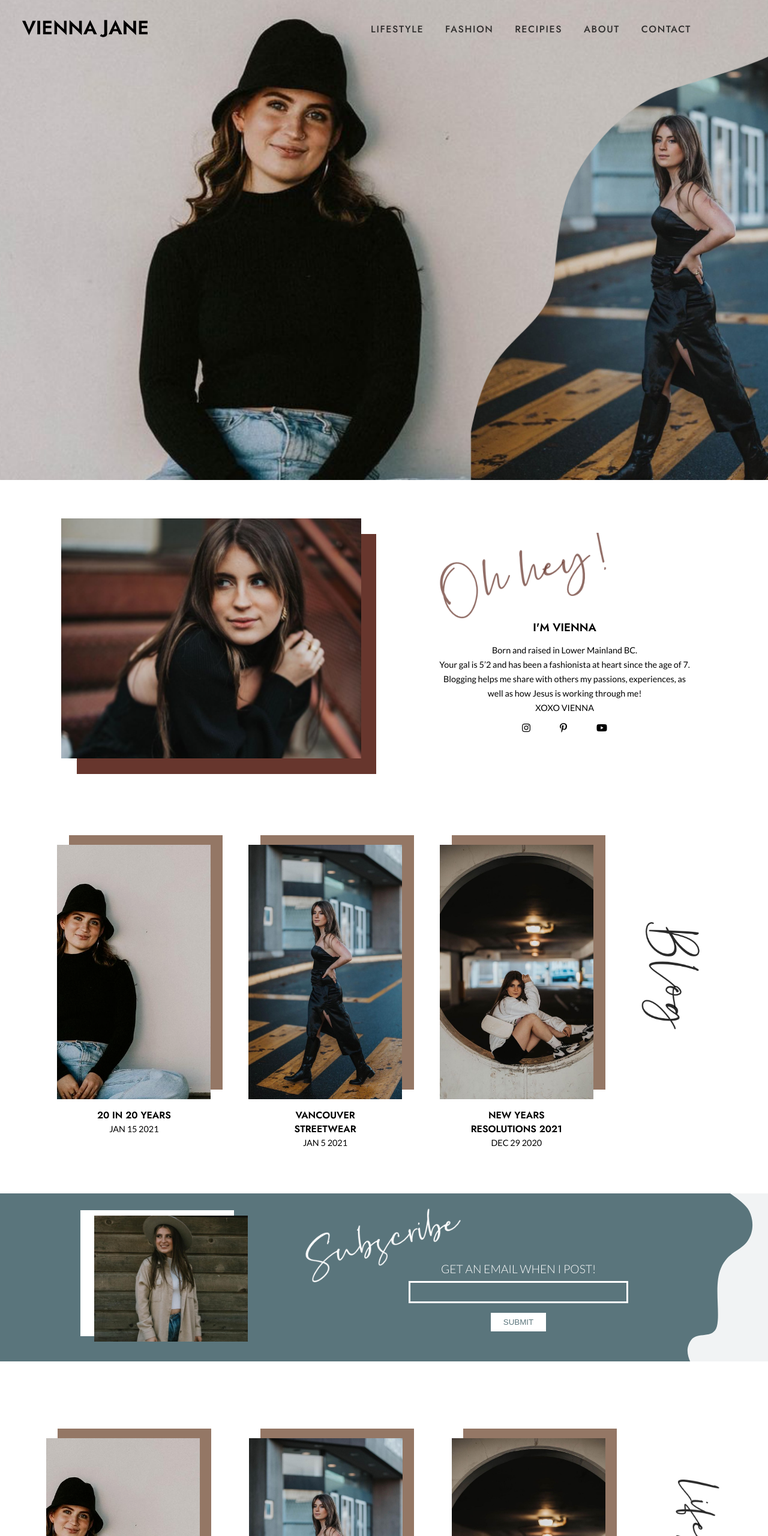
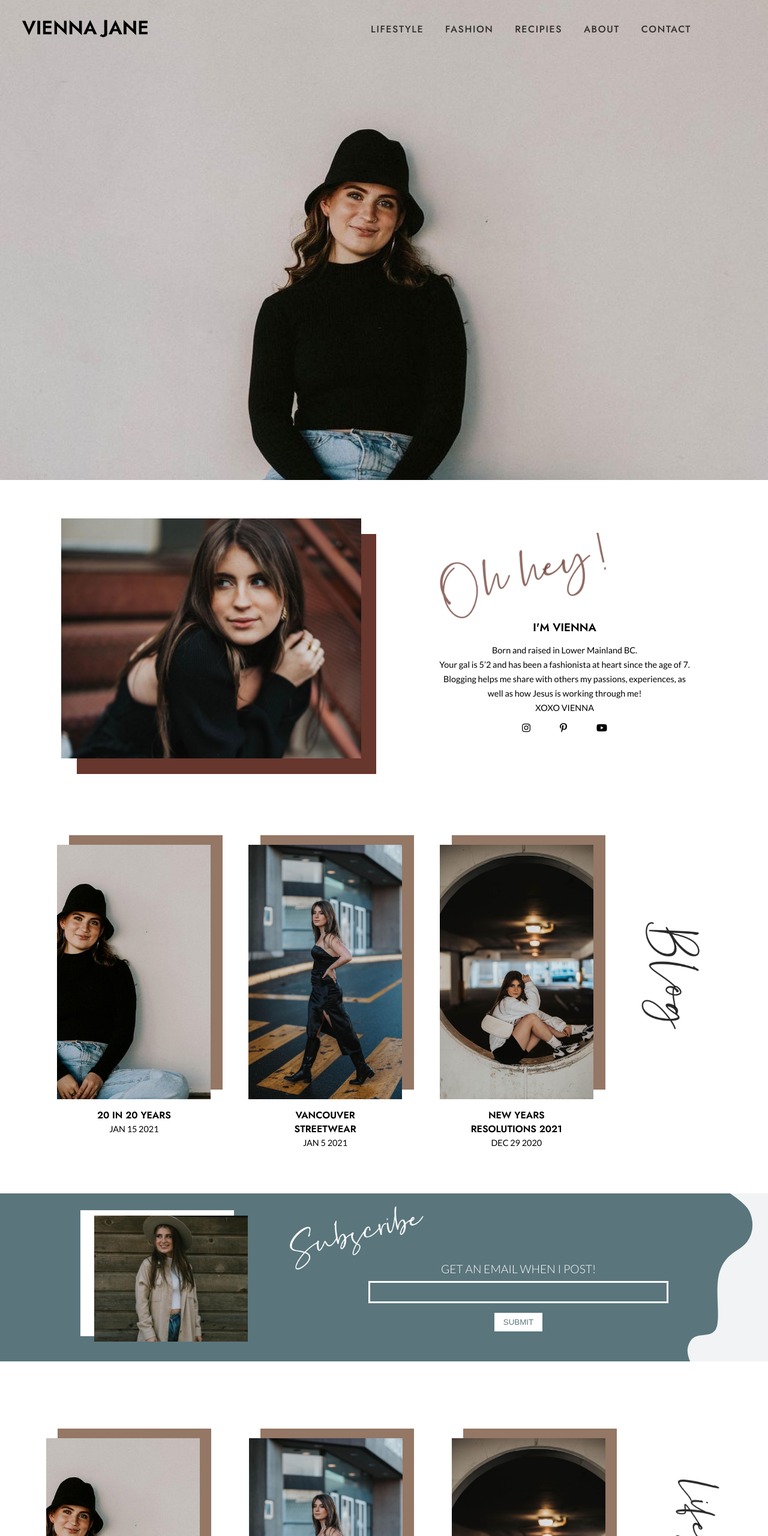
Before and after one commit to LaurynAtlanta/Vienna, a website: page index.html in a window 1280 px wide. Shown: the top 2560 px of the page at 60% size. Drawn offline with Linux system fonts and the light colour scheme.

Commit message:
hero test

```diff
--- a/index.html
+++ b/index.html
@@ -27,9 +27,10 @@
     </nav>
     <div class="homepage">
         <div class="hero">
-            <img src="./Photos/small.png" class='small'>
+            <img src="./Photos/wallFull.jpg" alt="" class='test'>
+            <!-- <img src="./Photos/small.png" class='small'>
             <img src="./Photos/HeaderMedium.png" class='medium'>
-            <img src="./Photos/HeaderExtraLarge.png" class='large'>
+            <img src="./Photos/HeaderExtraLarge.png" class='large'> -->
         </div>
         <div class="about">
             <div class="aboutbox"></div>
@@ -90,8 +91,11 @@
                 <div class="subscribeContent">
                     <img src="./Photos/Subscribe.png" alt="">
                     <p>GET AN EMAIL WHEN I POST!</p>
-                    <input type="text">
-                    <button type="submit">SUBMIT</button>
+                    <form>
+                        <input type="text">
+                        <button type="submit">SUBMIT</button>
+                    </form>
+
                 </div>
             </div>
             <div class="sectionsSection">
--- a/index.scss
+++ b/index.scss
@@ -49,7 +49,7 @@ nav{
 
 .homepage{
     .hero{
-        .small{
+        .small, .test{
             width: 100vw;
             height: 45vh;
             object-fit: cover;
@@ -169,7 +169,12 @@ nav{
             p{
                 font-size: 0.8rem;
             }
-
+            form{
+                display: flex;
+                flex-direction: column;
+                justify-content: center;
+                align-items: center;
+                width: 100%;
                 input[type='text']{
                     margin: 0.5rem 0 1rem;
                     background-color: transparent;
@@ -185,6 +190,7 @@ nav{
                     padding: 0.5rem 0.9rem;
                     border: none;
                     color:#5a757c;
+                }
             }
         }
         img{
@@ -316,7 +322,7 @@ nav{
             .small{
                 display: none;
             }
-            .medium{
+            .medium, .test{
                 width: 100%;
                 height: 55vh;
                 object-fit: cover;
@@ -406,7 +412,7 @@ nav{
     }
     .homepage{
         .hero{
-            .medium{
+            .medium, .test{
                 height: 65vh;
             }
         }
@@ -485,7 +491,7 @@ nav{
 @media (min-width: 700px){
     .homepage{
         .hero{
-            .medium{
+            .medium, .test{
                 height: 80vh;
             }
         }
@@ -770,7 +776,7 @@ nav{
             .medium{
                 display: none;
             }
-            .large{
+            .large, .test{
                 width: 100%;
                 height: 100vh;
                 object-fit: cover;
@@ -922,7 +928,8 @@ nav{
             }
             .subscribeContent{
                 img{
-                    width: 22%;
+                    width: 19%;
+                    left:37%;
                 }
             }
         }
```
Also changed, not shown: index.css, 2 other files. Lines whose indentation alone changed are shown as unchanged.
